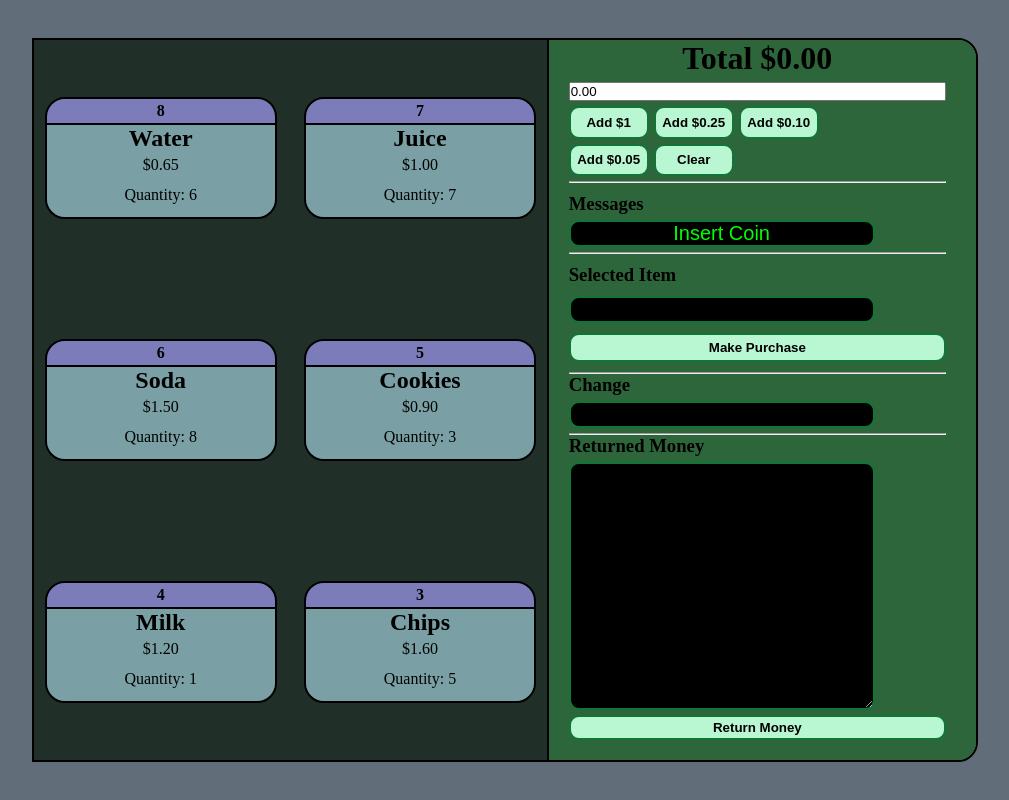
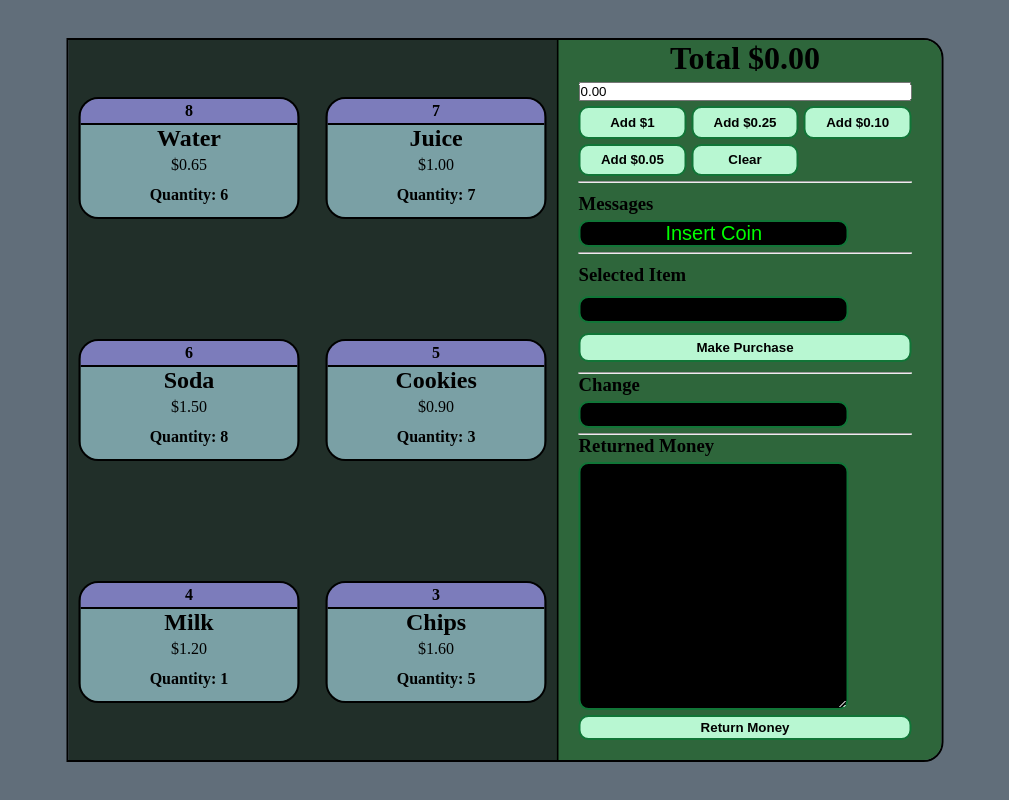
Before and after one commit to andresdev99/vendingMachine, a React (Vite) app in the folder vendingMachineFE/: page /vendor-machine in a window 1280 px wide. Shown: the whole page, without its empty margins (135-1144 px from the left). Built offline with nearby package versions, Linux system fonts and the light colour scheme; no server answers.

Commit message:
modifying quantity styles

```diff
--- a/vendingMachineFE/src/components/LeftPanel/Items.jsx
+++ b/vendingMachineFE/src/components/LeftPanel/Items.jsx
@@ -15,7 +15,12 @@ const Items = ({ items }) => {
                         <h4>{item.code}</h4>
                         <h2>{item.name[0].toUpperCase() + item.name.slice(1)}</h2>
                         <p>${(parseFloat(item.cost)).toFixed(2)}</p>
-                        <p>Quantity: {item.availability}</p>
+                        <p
+                            style={item.availability == 0
+                                ? { color: 'red', fontWeight: 700 }
+                                : {fontWeight: 700}}>
+                            Quantity: {item.availability}
+                        </p>
                     </div>
                 })
             }
--- a/vendingMachineFE/src/index.css
+++ b/vendingMachineFE/src/index.css
@@ -75,7 +75,7 @@ textarea {
 
 .add-money {
     height: 70px;
-    width: 250px;
+    width: 100%;
 }
 
 .add-money-btn {
```
